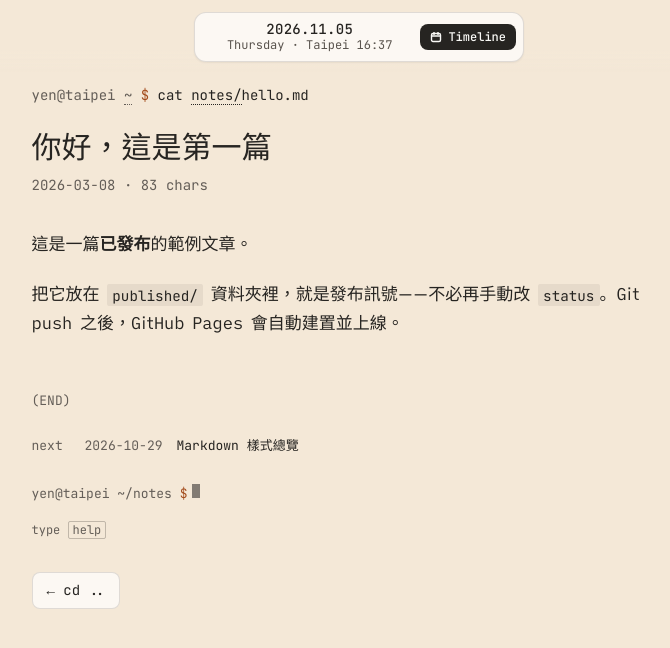
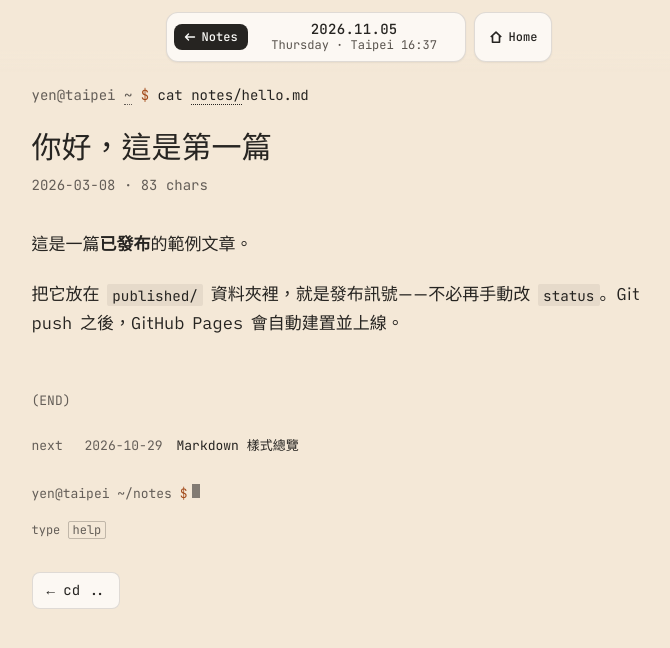
Before and after one commit to laiyenju/laiyenju.github.io, a Jekyll site: the page built from published/2026-03-08-hello.md, in a window 1280 px wide. Shown: the top 648 px of the page, without its empty margins (281-951 px from the left). Built offline with Jekyll 4.4.1, drawn with Linux system fonts in a browser that asks for light colours.

Commit message:
Top of a work or a note: back to the list, and Home beside it
On a work or a note, the date card's Timeline button made little sense.
The top now has two pieces in one row: the date card, whose button sits
on its left and reads ← Work or ← Notes (the whole card goes back to the
list), and a Home button beside it. The home page keeps its one card.

They never get wider than the screen: under 480px Home is an icon, and
under 400px the clock leaves out the weekday. Checked at 320, 390 and
1280px.

Co-Authored-By: Claude Opus 5.5 <noreply@anthropic.com>
Claude-Session: https://claude.ai/code/session_013iANxKU42nAFQDpGggCTzp

```diff
--- a/_layouts/default.html
+++ b/_layouts/default.html
@@ -46,13 +46,15 @@
   {% endfor %}
 
   {% assign slug = page.name | remove: '.md' | slice: 11, 200 %}
-  {% comment %}The same frame as a work on the home page: the date card at the top (it opens the timeline),
+  {% comment %}The same frame as a work on the home page: the date card at the top (back to the list) with Home beside it,
      the command that printed the note, the title on the left, and the way back at the end.{% endcomment %}
   <div class="post-top">
-    <a class="post-when" href="{{ '/' | relative_url }}#timeline" aria-label="Open the timeline">
+    {% comment %}Two pieces: the date card, whose button (on its left) goes back to the notes list, and Home.{% endcomment %}
+    <a class="post-when post-to-notes" href="{{ '/' | relative_url }}?view=notes" aria-label="Back to all notes">
+      <span class="cta"><svg viewBox="0 0 12 12" fill="none" stroke="currentColor" stroke-width="1.4" stroke-linecap="round" stroke-linejoin="round" aria-hidden="true"><path d="M10.5 6h-9M4.5 3 1.5 6l3 3"/></svg>Notes</span>
       <span class="txt"><b data-clock="date">&nbsp;</b><span data-clock="time">Taipei</span></span>
-      <span class="cta"><svg viewBox="0 0 12 12" fill="none" stroke="currentColor" stroke-width="1.4" aria-hidden="true"><rect x="1.5" y="2.5" width="9" height="8" rx="1.5"/><path d="M1.5 5h9M4 1v3M8 1v3"/></svg>Timeline</span>
     </a>
+    <a class="post-home" href="{{ '/' | relative_url }}" aria-label="Home"><svg viewBox="0 0 12 12" fill="none" stroke="currentColor" stroke-width="1.4" stroke-linejoin="round" aria-hidden="true"><path d="M1.5 6 6 1.8 10.5 6M3 4.8v5.7h6V4.8"/></svg><span class="lbl">Home</span></a>
   </div>
 
   <article class="post">
--- a/_layouts/home.html
+++ b/_layouts/home.html
@@ -27,8 +27,10 @@
 <header class="top wrap">
   <button type="button" class="when" id="whenBtn" aria-label="Open the timeline">
     <span class="txt"><b id="date">—</b><span id="clock">Taipei</span></span>
-    <span class="cta" id="ctaTl" aria-hidden="true"><svg viewBox="0 0 12 12" fill="none" stroke="currentColor" stroke-width="1.4"><rect x="1.5" y="2.5" width="9" height="8" rx="1.5"/><path d="M1.5 5h9M4 1v3M8 1v3"/></svg><span id="ctaText">Timeline</span></span>
+    <span class="cta" id="ctaTl" aria-hidden="true"><svg class="i-cal" viewBox="0 0 12 12" fill="none" stroke="currentColor" stroke-width="1.4"><rect x="1.5" y="2.5" width="9" height="8" rx="1.5"/><path d="M1.5 5h9M4 1v3M8 1v3"/></svg><svg class="i-back" viewBox="0 0 12 12" fill="none" stroke="currentColor" stroke-width="1.4" stroke-linecap="round" stroke-linejoin="round"><path d="M10.5 6h-9M4.5 3 1.5 6l3 3"/></svg><span id="ctaText">Timeline</span></span>
   </button>
+  {% comment %}On a work page only: the way home, beside the card (the card itself goes back to the list).{% endcomment %}
+  <button type="button" class="home-btn" id="homeBtn" aria-label="Home" hidden><svg viewBox="0 0 12 12" fill="none" stroke="currentColor" stroke-width="1.4" stroke-linejoin="round"><path d="M1.5 6 6 1.8 10.5 6M3 4.8v5.7h6V4.8"/></svg><span class="lbl">Home</span></button>
 </header>
 <section class="hero" id="top">
   <div class="hero-inner wrap">
--- a/assets/css/site.css
+++ b/assets/css/site.css
@@ -170,13 +170,13 @@ body.theme-night .sh-keys kbd { border-color: rgba(232, 230, 227, 0.3); }
       left, the subtitle, the date and size in mono; ← cd .. at the end. —— */
 .post-top {
   position: fixed; z-index: 7; top: 0; left: 0; right: 0;
-  display: flex; justify-content: center;
+  display: flex; justify-content: center; gap: 8px;
   padding: calc(12px + env(safe-area-inset-top, 0px)) 16px 10px;
   background: linear-gradient(var(--sky, #fafaf7) 70%, transparent);
 }
 .post-when {
   display: flex; align-items: center; justify-content: space-between; gap: 12px;
-  width: min(330px, calc(100vw - 32px)); padding: 7px 7px 7px 16px;
+  width: min(300px, calc(100vw - 32px - 48px)); padding: 7px 16px 7px 7px;
   border: 1px solid rgba(42, 36, 32, 0.14); border-radius: 12px; background: var(--sky-sheet, #fff);
   box-shadow: 0 1px 2px rgba(0, 0, 0, 0.06); color: var(--t-ink, #2a2420);
   font-family: "JetBrains Mono", "Noto Sans TC", ui-monospace, monospace;
@@ -192,6 +192,25 @@ body.theme-night .sh-keys kbd { border-color: rgba(232, 230, 227, 0.3); }
   background: var(--t-ink, #2a2420); color: #fafaf7; font-size: 12px; font-weight: 500; line-height: 1; white-space: nowrap;
 }
 .post-when .cta svg { width: 12px; height: 12px; }
+/* Home, beside the date card: an icon on phones, the word too on wider screens */
+.post-home {
+  display: inline-flex; align-items: center; justify-content: center; gap: 6px;
+  min-width: 40px; padding: 0 10px; border: 1px solid rgba(42, 36, 32, 0.14); border-radius: 12px;
+  background: var(--sky-sheet, #fff); box-shadow: 0 1px 2px rgba(0, 0, 0, 0.06); color: var(--t-ink, #2a2420);
+  font-family: "JetBrains Mono", "Noto Sans TC", ui-monospace, monospace; font-size: 12px; font-weight: 500; line-height: 1;
+  transition: border-color 0.15s ease, transform 0.15s ease;
+}
+.post-home:hover { border-color: var(--t-faint, #736d66); }
+.post-home:active { transform: scale(0.96); }
+.post-home svg { width: 14px; height: 14px; }
+.post-home .lbl { display: none; }
+@media (min-width: 480px) {
+  .post-when { width: 300px; }
+  .post-home { padding: 0 14px; }
+  .post-home .lbl { display: inline; }
+}
+@media (max-width: 399px) { .post-when .wd { display: none; } }
+body.theme-night .post-home { background: var(--sky-sheet, #151820); border-color: rgba(232, 230, 227, 0.18); color: var(--t-ink, #e8e6e3); }
 
 .post-bar,
 .post-meta {
--- a/assets/js/post.js
+++ b/assets/js/post.js
@@ -487,7 +487,8 @@
     var date = document.querySelector('[data-clock="date"]'), time = document.querySelector('[data-clock="time"]');
     if (!date || !time) return;
     date.textContent = d.getUTCFullYear() + "." + two(d.getUTCMonth() + 1) + "." + two(d.getUTCDate());
-    time.textContent = DAYS[d.getUTCDay()] + " · " + CITY.name + " " + two(d.getUTCHours()) + ":" + two(d.getUTCMinutes());
+    // the weekday in its own span: a narrow screen leaves it out (site.css .wd)
+    time.innerHTML = '<span class="wd">' + DAYS[d.getUTCDay()] + " · </span>" + CITY.name + " " + two(d.getUTCHours()) + ":" + two(d.getUTCMinutes());
     window.setTimeout(tick, 60000 - (Date.now() % 60000) + 50);
   }
 
```
Also changed, not shown: assets/css/day.css (+24 -0 lines), assets/js/day.js (+18 -5 lines), README.md.
